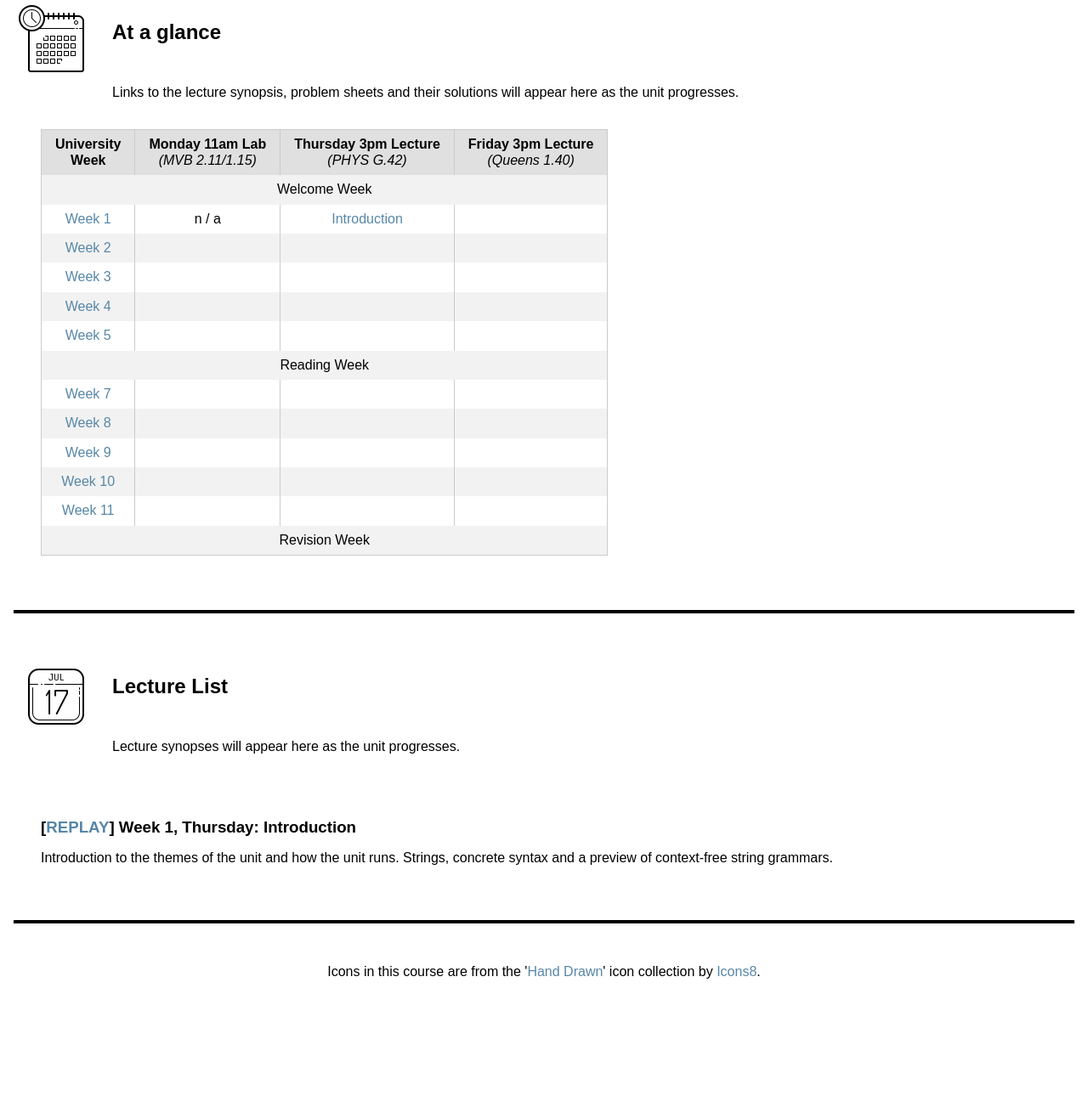
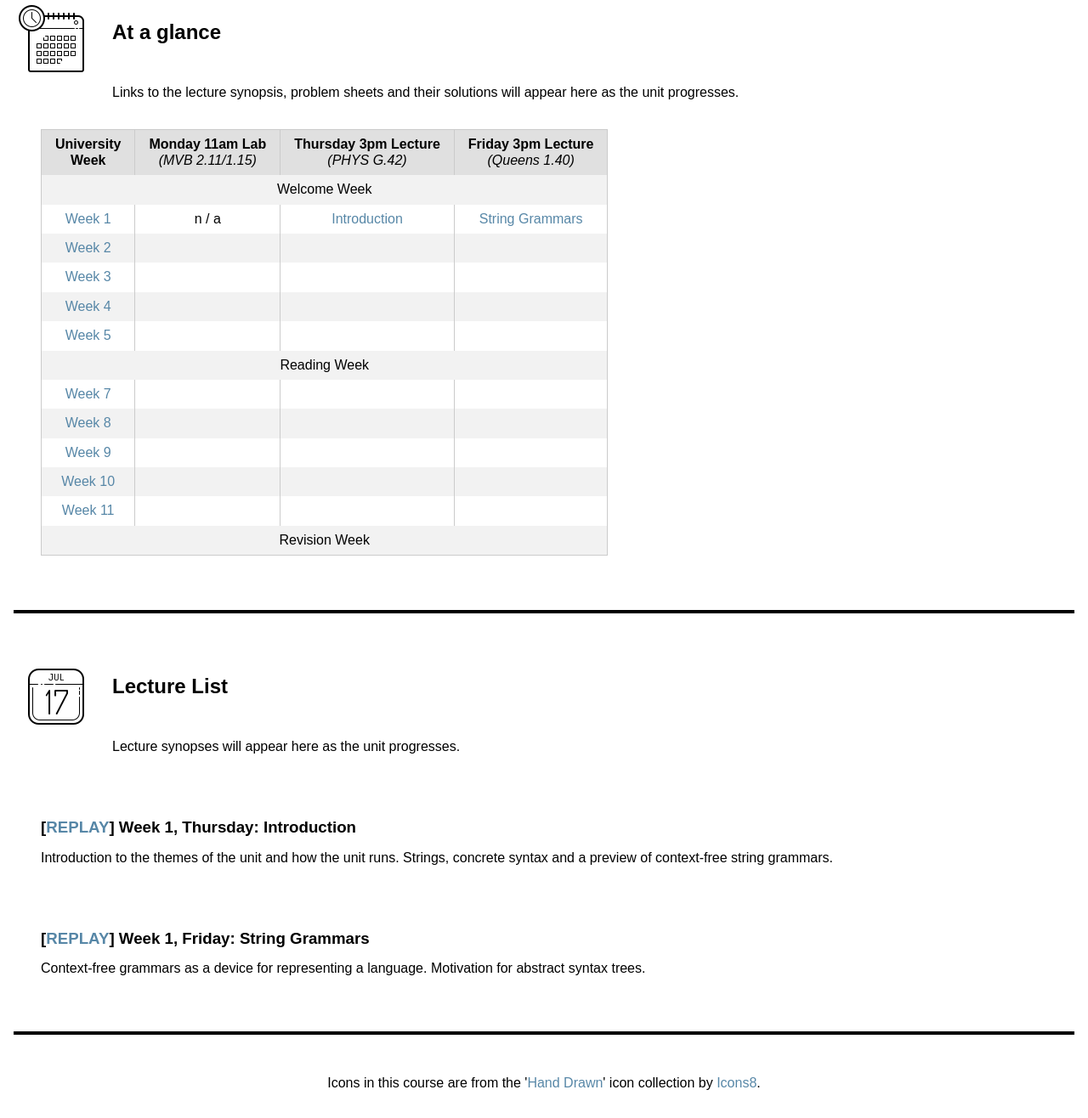
Before and after one commit to uob-coms20007/webpages, a Jekyll site: the page built from schedule.md, in a window 1280 px wide. Shown: the whole page at 85% size. Built offline with Jekyll 4.4.1, drawn with Linux system fonts in a browser that asks for light colours; nearby versions of some CDN libraries; before the commit the page ends 1185 px from its top, so only the background shows below that.

Commit message:
lecture 2

```diff
--- a/_data/lectures.yml
+++ b/_data/lectures.yml
@@ -9,3 +9,8 @@
   description: Introduction to the themes of the unit and how the unit runs.  Strings, concrete syntax and a preview of context-free string grammars.
   replay: https://mediasite.bris.ac.uk/Mediasite/Play/7b9ba39774484f3389867c2d7cd504f71d
   refs:
+
+- title: String Grammars
+  description: Context-free grammars as a device for representing a language.  Motivation for abstract syntax trees.
+  replay: https://mediasite.bris.ac.uk/Mediasite/Play/fd334b02b8ed4f93aea1c9d1816352b41d
+  refs:
```
